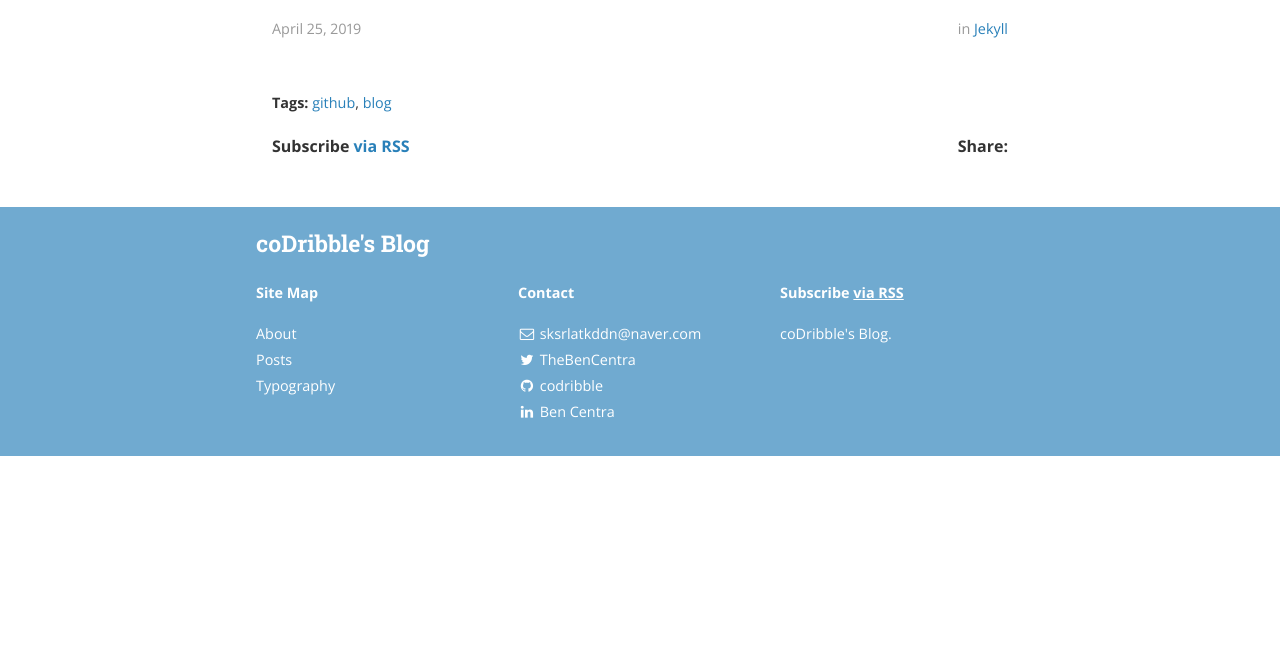
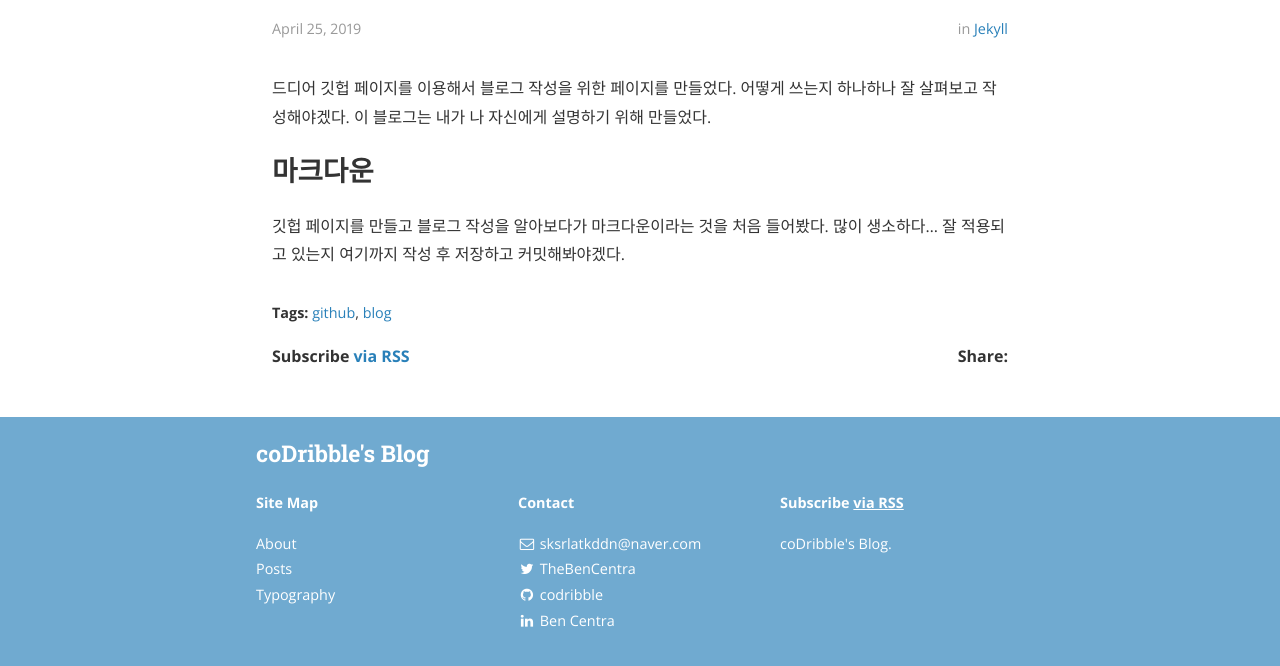
Before and after one commit to codribble/blog, a Jekyll site: the page built from _posts/2019-04-25-birth.markdown, in a window 1280 px wide. Shown: the part 503-1169 px from the top of the page. Built offline with Jekyll 4.4.1, drawn with Linux system fonts in a browser that asks for light colours; nearby versions of some CDN libraries; before the commit the page ends 959 px from its top, so only the background shows below that.

Commit message:
Update 2019-04-25-birth.markdown

```diff
--- a/_posts/2019-04-25-birth.markdown
+++ b/_posts/2019-04-25-birth.markdown
@@ -7,3 +7,9 @@ categories:	Jekyll
 tags:	github blog
 cover:	"/assets/instacode.png"
 ---
+
+드디어 깃헙 페이지를 이용해서 블로그 작성을 위한 페이지를 만들었다. 어떻게 쓰는지 하나하나 잘 살펴보고 작성해야겠다. 이 블로그는 내가 나 자신에게 설명하기 위해 만들었다.
+
+## 마크다운
+
+깃헙 페이지를 만들고 블로그 작성을 알아보다가 마크다운이라는 것을 처음 들어봤다. 많이 생소하다... 잘 적용되고 있는지 여기까지 작성 후 저장하고 커밋해봐야겠다.
```
